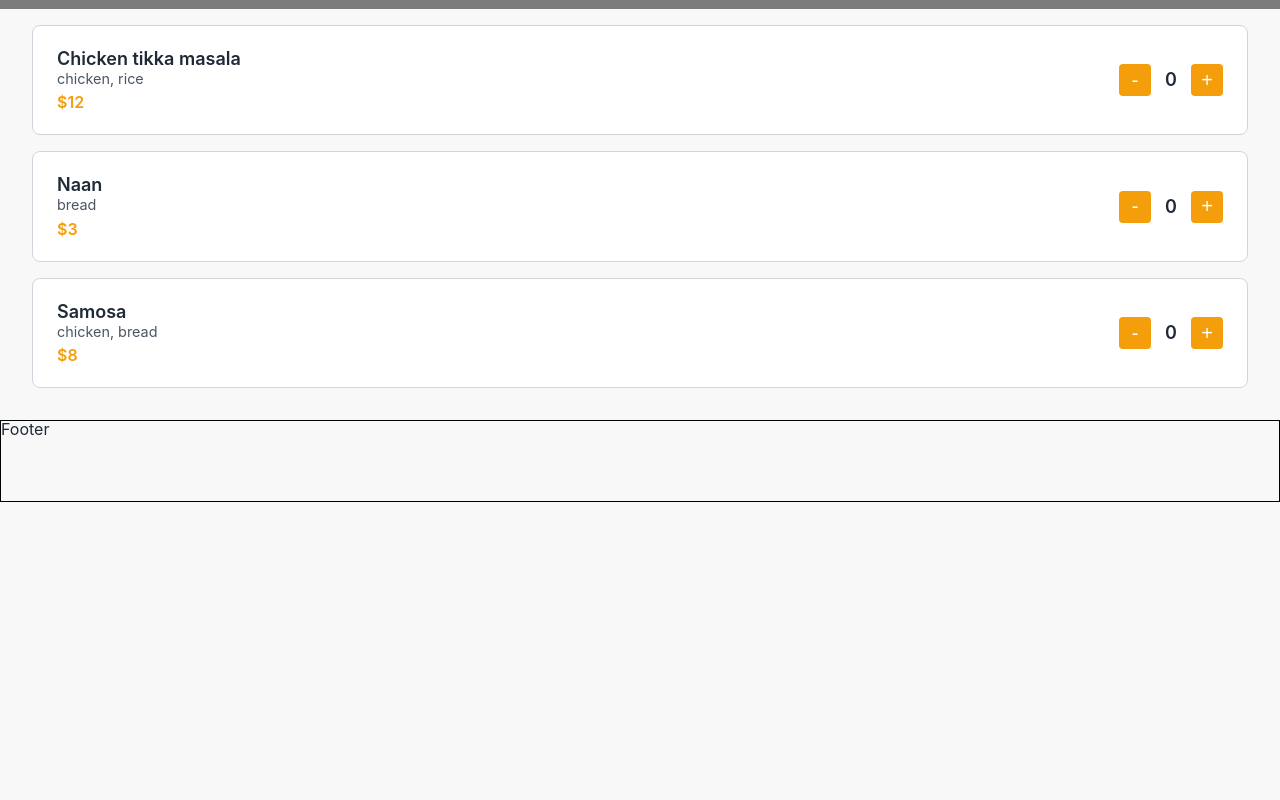
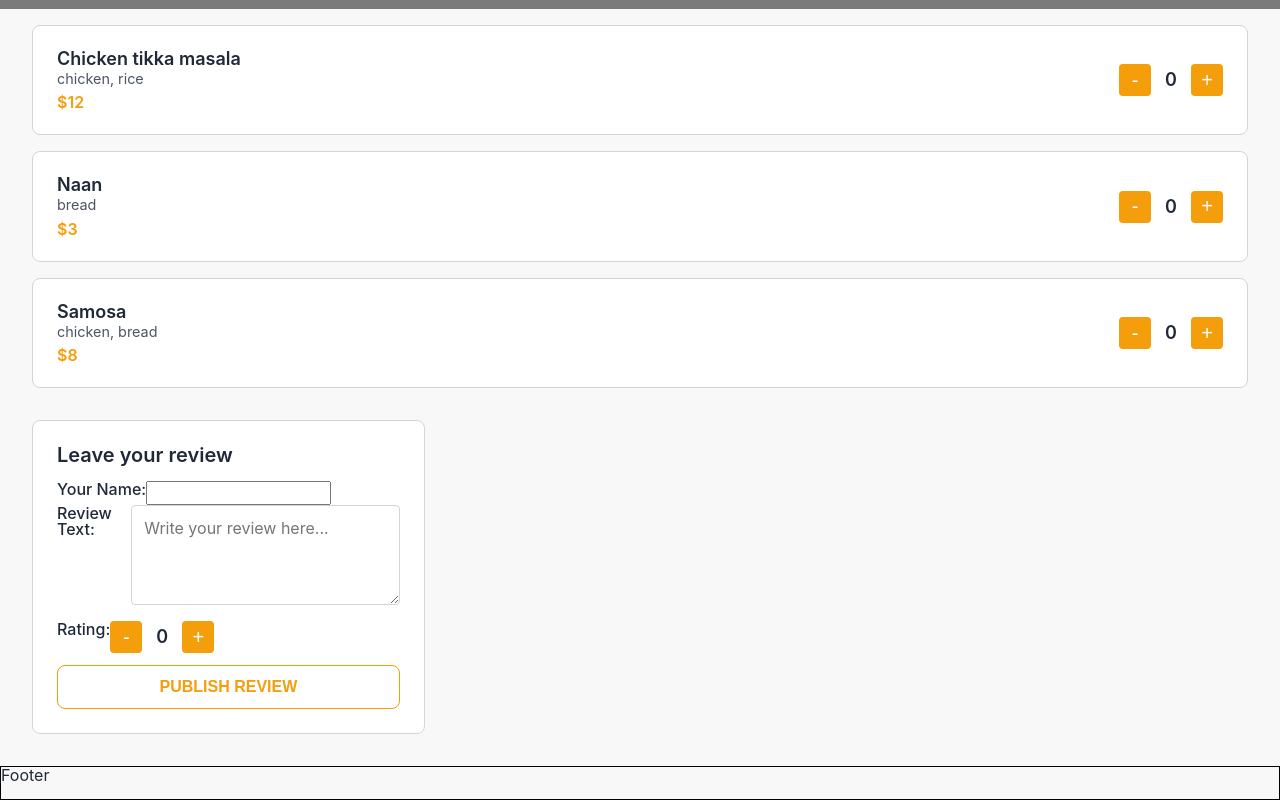
Before and after one commit to besthalfofthedevil/react1205, a React (Vite) app: page / in a window 1280 px wide. Shown: the part 293-1093 px from the top of the page. Before the commit the page ends 800 px from the top, so only its background shows below. Built offline with nearby package versions, Linux system fonts and the light colour scheme.

Commit message:
Style review form

```diff
--- a/src/components/Layout/Layout.module.css
+++ b/src/components/Layout/Layout.module.css
@@ -9,5 +9,5 @@
 .layout > footer {
   flex: 0 0 auto;
   border: 1px solid black;
-  min-height: 5em;
+  min-height: 2em;
 }
--- a/src/components/Restaurant/Restaurant.tsx
+++ b/src/components/Restaurant/Restaurant.tsx
@@ -29,11 +29,12 @@ export const RestaurantComponent = (props: {
         </div>
       </section>
       <section className={styles.mainContent}>
-      {hasMenu && <Menu menu={menu} />}
-      {/* {hasReviews && <Reviews reviews={reviews} />} */}
-      {/* <ReviewForm /> */}
+        {hasMenu && <Menu menu={menu} />}
+        {/* {hasReviews && <Reviews reviews={reviews} />} */}
       </section>
-
+      <section className={styles.mainContent}>
+        <ReviewForm />
+      </section>
     </div>
   );
 };
--- a/src/components/ReviewForm/review-form.module.css
+++ b/src/components/ReviewForm/review-form.module.css
@@ -1,5 +1,62 @@
-.review-form {
+.reviewForm {
+  background-color: #fff;
+  border: 1px solid var(--border-color);
+  border-radius: 0.5rem;
+  padding: 1.5rem;
   display: flex;
   flex-direction: column;
-  margin-bottom: 1em;
 }
+.reviewForm p {
+  display: flex;
+}
+
+.formTitle {
+  font-size: 1.25rem;
+  font-weight: 600;
+  margin-bottom: 1rem;
+}
+
+textarea {
+  width: 100%;
+  min-height: 100px;
+  padding: 0.75rem;
+  border: 1px solid var(--border-color);
+  border-radius: 0.25rem;
+  font-family: "Inter", sans-serif;
+  font-size: 1rem;
+  resize: vertical; /* Allow vertical resizing */
+  box-sizing: border-box; /* Include padding in width */
+  margin-bottom: 1rem;
+  outline: none;
+  transition: border-color 0.2s ease;
+}
+
+textarea:focus {
+  border-color: var(--primary-orange);
+}
+
+.formLabel {
+  font-size: 1rem;
+  font-weight: 500;
+  margin-bottom: 0.5rem;
+}
+
+.publishBtn {
+  background-color: transparent;
+  color: var(--primary-orange);
+  border: 1px solid var(--primary-orange);
+  border-radius: 0.5rem;
+  padding: 0.75rem 1.5rem;
+  font-size: 1rem;
+  font-weight: 600;
+  margin-top: 0.75rem;
+  cursor: pointer;
+  transition: background-color 0.2s ease, color 0.2s ease,
+    border-color 0.2s ease;
+}
+
+.publishBtn:hover {
+  background-color: var(--primary-orange);
+  color: #fff;
+  border-color: var(--primary-orange);
+}
--- a/src/components/ReviewForm/review-form.tsx
+++ b/src/components/ReviewForm/review-form.tsx
@@ -1,5 +1,6 @@
 import { useReviewForm } from "../../hooks/useReviewForm";
 import { Counter } from "../Counter/counter";
+import styles from "./review-form.module.css";
 
 export const ReviewForm = () => {
   const [
@@ -13,32 +14,33 @@ export const ReviewForm = () => {
   const { userName, review, rating } = formState;
   return (
     <form
-      className="review-form"
+      className={styles.reviewForm}
       onSubmit={(e) => {
         e.preventDefault();
         resetForm();
       }}
     >
-      <h3>Leave a Review</h3>
-      <label>
-        Your Name:
+      <h3 className={styles.formTitle}>Leave your review</h3>
+      <p>
+        <label className={styles.formLabel}>Your Name:</label>
         <input
           type="text"
           name="user"
           value={userName}
           onChange={(e) => onUserNameChange(e?.target.value)}
         />
-      </label>
-      <label>
-        Review Text:
+      </p>
+      <p>
+        <label className={styles.formLabel}>Review Text:</label>
         <textarea
           name="text"
+          placeholder="Write your review here..."
           value={review}
           onChange={(e) => onReviewChange(e?.target.value)}
         />
-      </label>
-      <label>
-        Rating:
+      </p>
+      <p>
+        <label className={styles.formLabel}>Rating:</label>
         <Counter
           count={rating}
           add={(e) => {
@@ -50,8 +52,10 @@ export const ReviewForm = () => {
             decrementRating();
           }}
         />
-      </label>
-      <button type="submit">Clear</button>
+      </p>
+      <button className={styles.publishBtn} type="submit">
+        PUBLISH REVIEW
+      </button>
     </form>
   );
 };
```
Also changed, not shown: 1 other file (tests, documents, lock files or other folders).
